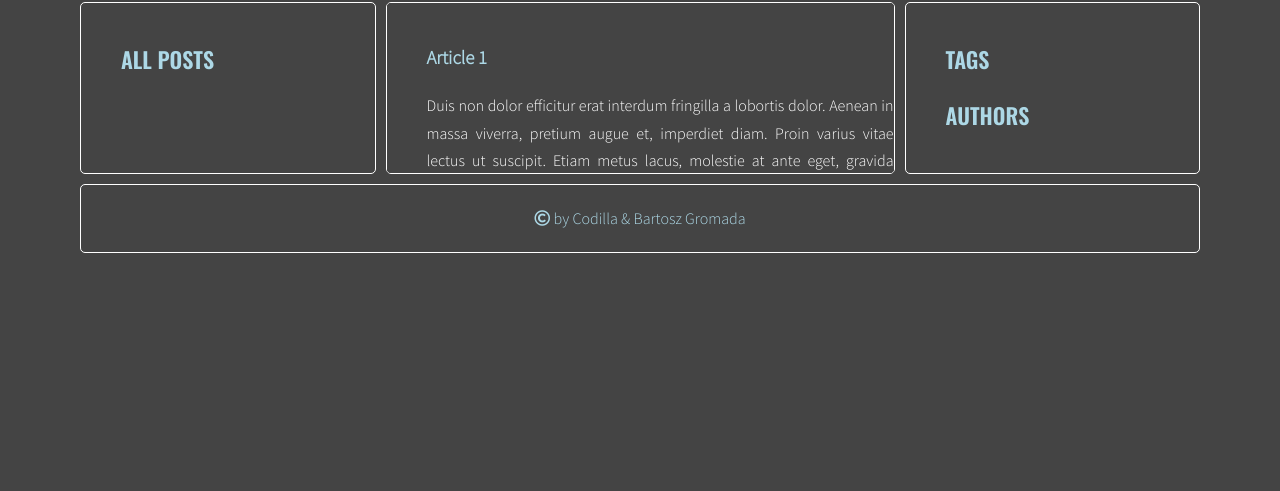
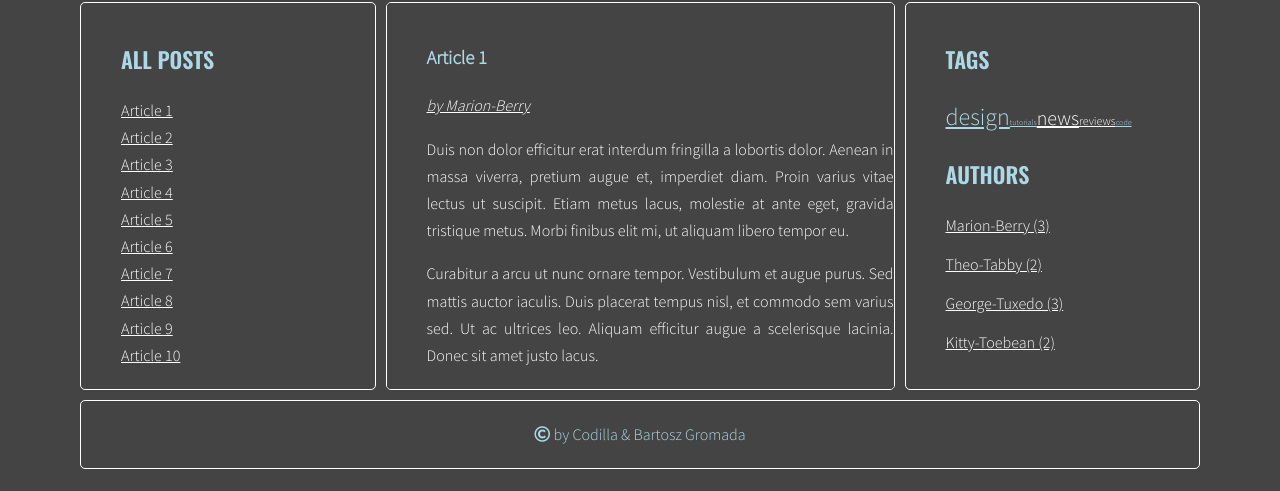
Before and after one commit to BartoszGromada/javascript-blog, a website: page index.html in a window 1280 px wide. Shown: the part 309-800 px from the top of the page. Drawn offline with nearby package versions, Linux system fonts and the light colour scheme.

Commit message:
add_cloud_tags

```diff
--- a/js/script.js
+++ b/js/script.js
@@ -7,7 +7,10 @@ const optArticleSelector = '.post',
   optArticleTagSelector = '.post-tags a',
   optArticleAuthorSelector = '.post-author',
   optTagsListSelector = '.tags.list',
-  optAuthorListSelector = '.authors.list';
+  optAuthorListSelector = '.authors.list',
+  optCloudClassCount = '5',
+  optCloudClassPrefix = 'tag-size-';
+
 
 const titleClickHandler = function(event){
   event.preventDefault();
@@ -34,12 +37,14 @@ function generateTitleLinks(customSelector = '') {
   const titleList = document.querySelector(optTitleListSelector),
     articles = document.querySelectorAll(optArticleSelector + customSelector);
 
-    titleList.innerHTML = "";
+  titleList.innerHTML = '';
+
   for (let article of articles) {
-    let html = '';
+
     const articleId = article.getAttribute('id'),
       articleTitle = article.querySelector(optTitleSelector).innerHTML,
       linkHTML = '<li><a href="#' + articleId + '"><span>' + articleTitle + '</span></a></li>';
+
     titleList.innerHTML += linkHTML;
   }
 
@@ -54,7 +59,6 @@ function generateTags(){
   const articles = document.querySelectorAll(optArticleSelector);
 
   for (let article of articles) {
-    let html ='';
     const tagsList = article.querySelector(optArticleTagsSelector),
       articleTags = article.getAttribute('data-tags'),
       articleTagsArray = articleTags.split(' ');
@@ -64,6 +68,29 @@ function generateTags(){
       tagsList.innerHTML += linkHTML;
     }
   }
+}
+
+function calculateTagsParams(tags) {
+  const params = {
+    max : 0,
+    min: 999999
+  };
+
+  for(let tag in tags)  {
+    params.max = Math.max(tags[tag], params.max);
+    params.min = Math.min(tags[tag], params.min);
+  }
+
+  return params;
+}
+
+function calculateTagClass(count, params) {
+  const normalizedCount = count - params.min;
+  const normalizedMax = params.max - params.min;
+  const percentage = normalizedCount / normalizedMax;
+  const classNumber = Math.floor( percentage * (optCloudClassCount - 1) + 1 );
+
+  return optCloudClassPrefix + classNumber;
 }
 
 function generateTagsSidebar() {
@@ -82,11 +109,39 @@ function generateTagsSidebar() {
         allTags[tag] = 1;
       }
     }
-    tagsList.innerHTML = "";
+
+    const tagsParams = calculateTagsParams(allTags);
+
+    tagsList.innerHTML = '';
     for (let tag in allTags) {
-      const
-        linkHTML = '<li><a href="#tag-' + tag + '">' + tag + ' (' + allTags[tag] +') </a></li>';
+      const linkHTML = '<li><a class="' + calculateTagClass(allTags[tag],tagsParams) + '"href="#tag-' + tag + '" >' + tag + '</a></li>';
       tagsList.innerHTML += linkHTML;
+    }
+  }
+}
+
+function generateAuthorsSidebar() {
+  const allTags = [];
+  const articles = document.querySelectorAll(optArticleSelector);
+
+  for (let article of articles) {
+    const articleAuthor = article.getAttribute('data-author');
+    const articleAuthorArray = articleAuthor.split(' ');
+    const authorList = document.querySelector(optAuthorListSelector);
+
+    for (let author of articleAuthorArray) {
+      if (allTags.hasOwnProperty(author)) {
+        allTags[author] += 1;
+      } else {
+        allTags[author] = 1;
+      }
+    }
+
+    authorList.innerHTML = '';
+
+    for (let articleAuthor in allTags) {
+      const linkHTML = '<li><a href="#author-' + articleAuthor + '">' + articleAuthor + ' (' + allTags[articleAuthor] +') </a></li>';
+      authorList.innerHTML += linkHTML;
     }
   }
 }
@@ -125,12 +180,12 @@ function generateAuthors(){
   const articles = document.querySelectorAll(optArticleSelector);
 
   for (let article of articles) {
-    let html = '';
+
     const authorList = article.querySelector(optArticleAuthorSelector),
       articleAuthor = article.getAttribute('data-author'),
       linkHTML = '<a href="#author-' + articleAuthor + '"> by ' + articleAuthor + '</a>';
-
     authorList.innerHTML += linkHTML;
+  }
 }
 
 function authorClickHandler(event){
@@ -168,6 +223,10 @@ generateTags();
 
 generateTagsSidebar();
 
+calculateTagsParams();
+
+generateAuthorsSidebar();
+
 addClickListenersToTags();
 
 generateAuthors();
--- a/sass/style.scss
+++ b/sass/style.scss
@@ -113,6 +113,34 @@ body {
   }
 }
 
+.tags {
+	.tag-size-1 {
+		color: $color-alternative;
+		font-size: 8px;
+	}
+	.tag-size-2 {
+		color: White;
+		font-size: 12px;
+	}
+	.tag-size-3 {
+		color: $color-alternative;
+		font-size: 16px;
+	}
+	.tag-size-4 {
+		color: White;
+		font-size: 20px;
+	}
+	.tag-size-5 {
+		color: $color-alternative;
+		font-size: 24px;
+		font-weight: 700px;
+	}
+	li {
+	display:inline-block;
+
+	}
+}
+
 // Authors
 
 .authors {
```
Also changed, not shown: css/style.css, 1 other file. Lines whose indentation alone changed are shown as unchanged.
